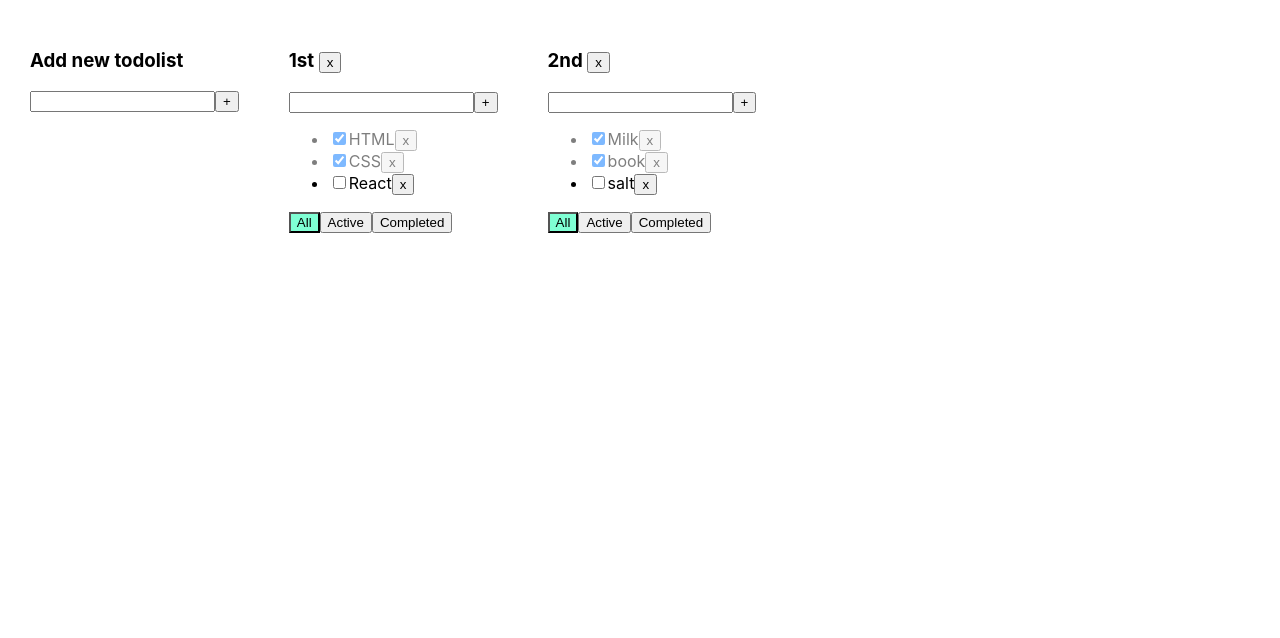
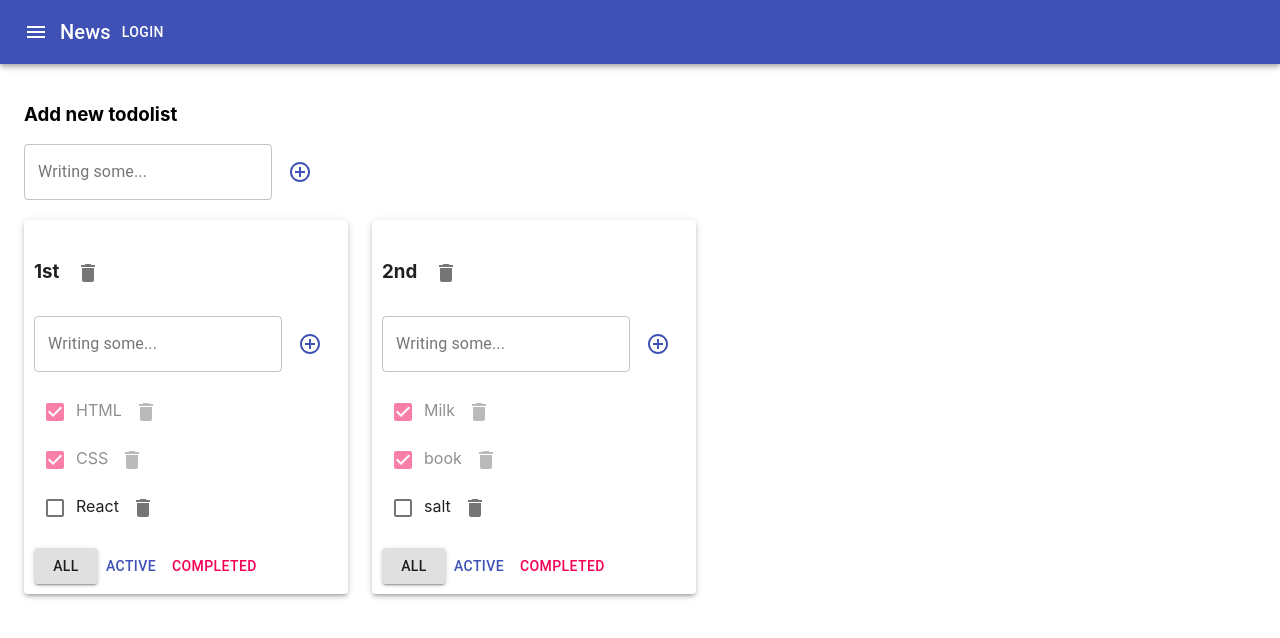
Before and after one commit to Ha1lowe3n/react-todolist, a React (Create React App) app: page / in a window 1280 px wide. Shown: the top 638 px of the page. Built offline with nearby package versions, Linux system fonts and the light colour scheme.

Commit message:
lesson 07: add material-ui, refactor ui

```diff
--- a/package.json
+++ b/package.json
@@ -3,6 +3,8 @@
   "version": "0.1.0",
   "private": true,
   "dependencies": {
+    "@material-ui/core": "^4.11.3",
+    "@material-ui/icons": "^4.11.2",
     "@testing-library/jest-dom": "^4.2.4",
     "@testing-library/react": "^9.3.2",
     "@testing-library/user-event": "^7.1.2",
--- a/src/AddItemForm.tsx
+++ b/src/AddItemForm.tsx
@@ -1,4 +1,7 @@
 import React, { ChangeEvent, KeyboardEvent, useState } from "react";
+
+import { IconButton, TextField } from "@material-ui/core";
+import { ControlPoint } from "@material-ui/icons";
 
 type AddItemFormPropsType = {
     addItem: (title: string) => void;
@@ -6,16 +9,16 @@ type AddItemFormPropsType = {
 
 function AddItemForm({ addItem }: AddItemFormPropsType) {
     const [newTaskTitle, setNewTaskTitle] = useState<string>("");
-    const [error, setError] = useState<string | null>(null);
+    const [error, setError] = useState<boolean>(false);
 
     const addTaskHandler = () => {
         if (newTaskTitle.trim() !== "") {
             addItem(newTaskTitle.trim());
             setNewTaskTitle("");
         } else {
-            setError("Title is required");
+            setError(true);
             setNewTaskTitle("");
-            setTimeout(() => setError(null), 3500);
+            setTimeout(() => setError(false), 3500);
         }
     };
 
@@ -24,19 +27,29 @@ function AddItemForm({ addItem }: AddItemFormPropsType) {
     };
 
     const onKeyPressHandler = (e: KeyboardEvent<HTMLInputElement>) => {
-        setError(null);
+        setError(false);
         if (e.key === "Enter") addTaskHandler();
     };
+
     return (
         <div>
-            <input
-                className={error ? "error" : ""}
+            <TextField
+                label="Writing some..."
+                variant={"outlined"}
+                error={error}
                 value={newTaskTitle}
                 onChange={onChangeHandler}
                 onKeyPress={onKeyPressHandler}
+                helperText={error && "Title is empty"}
             />
-            <button onClick={addTaskHandler}>+</button>
-            {error && <div className={"error-message"}>{error}</div>}
+            <IconButton
+                style={{ padding: "16px" }}
+                aria-label="delete"
+                onClick={addTaskHandler}
+                color={"primary"}
+            >
+                <ControlPoint />
+            </IconButton>
         </div>
     );
 }
--- a/src/App.css
+++ b/src/App.css
@@ -1,27 +1,11 @@
-.App {
-  padding: 30px;
-  display: flex;
+
+.todolists_tasks {
+  margin-left: 0;
+  padding-left: 0;
 }
 
-.App > div {
-  margin-right: 50px;
-}
-
-input {
-  outline:none;
-}
-
-/*Todolist*/
-.error {
-  border: red 1px solid;
-}
-
-.error-message {
-  color: red;
-}
-
-.active-filter {
-  background-color: aquamarine;
+.todolists_tasks li {
+  list-style-type: none;
 }
 
 .is-done {
--- a/src/App.tsx
+++ b/src/App.tsx
@@ -5,6 +5,17 @@ import "./App.css";
 
 import Todolist from "./Todolist";
 import AddItemForm from "./AddItemForm";
+import {
+    AppBar,
+    Button,
+    Container,
+    Grid,
+    IconButton,
+    Paper,
+    Toolbar,
+    Typography,
+} from "@material-ui/core";
+import { Menu } from "@material-ui/icons";
 
 export type TaskType = {
     id: string;
@@ -126,11 +137,25 @@ function App() {
 
     return (
         <div className="App">
-            <div>
+            <AppBar position="static">
+                <Toolbar>
+                    <IconButton edge="start" color="inherit" aria-label="menu">
+                        <Menu />
+                    </IconButton>
+                    <Typography variant="h6">News</Typography>
+                    <Button color="inherit">Login</Button>
+                </Toolbar>
+            </AppBar>
+
+            <Container fixed>
+                <Grid container>
+                    <Grid item style={{ padding: "20px 0px" }}>
                         <h3>Add new todolist</h3>
                         <AddItemForm addItem={addTodolist} />
-            </div>
+                    </Grid>
+                </Grid>
 
+                <Grid container spacing={3}>
                     {todolists.map((tl) => {
                         let tasksForTodoList = tasksObj[tl.id];
 
@@ -140,26 +165,41 @@ function App() {
                             );
                         }
                         if (tl.filter === "completed") {
-                    tasksForTodoList = tasksForTodoList.filter((t) => t.isDone);
+                            tasksForTodoList = tasksForTodoList.filter(
+                                (t) => t.isDone
+                            );
                         }
 
                         return (
+                            <Grid item>
+                                <Paper
+                                    style={{ padding: "10px" }}
+                                    elevation={3}
+                                >
                                     <Todolist
                                         key={tl.id}
                                         todolistId={tl.id}
                                         title={tl.title}
                                         tasks={tasksForTodoList}
-                        changeTodoListFilter={changeTodoListFilter}
+                                        changeTodoListFilter={
+                                            changeTodoListFilter
+                                        }
                                         addTask={addTask}
                                         removeTask={removeTask}
                                         changeCheckStatus={changeCheckStatus}
                                         todoListFilter={tl.filter}
                                         removeTodolist={removeTodolist}
                                         changeTaskTitle={changeTaskTitle}
-                        changeStateTitleTodolist={changeStateTitleTodolist}
+                                        changeStateTitleTodolist={
+                                            changeStateTitleTodolist
+                                        }
                                     />
+                                </Paper>
+                            </Grid>
                         );
                     })}
+                </Grid>
+            </Container>
         </div>
     );
 }
--- a/src/EditableSpan.tsx
+++ b/src/EditableSpan.tsx
@@ -1,4 +1,5 @@
 import React, { ChangeEvent, useState } from "react";
+import { TextField } from "@material-ui/core";
 
 type EditableSpanPropsType = {
     title: string;
@@ -13,20 +14,25 @@ function EditableSpan({ title, onChangeTitle }: EditableSpanPropsType) {
         setEditMode(true);
         setStateTitle(title);
     };
+
     const deactivateEditMode = () => setEditMode(false);
+
     const onChangeHandler = (e: ChangeEvent<HTMLInputElement>) => {
         setStateTitle(e.currentTarget.value);
         onChangeTitle(e.currentTarget.value);
     };
 
     return editMode ? (
-        <input
+        <TextField
             value={stateTitle}
             onBlur={deactivateEditMode}
             onChange={onChangeHandler}
+            autoFocus
         />
     ) : (
-        <span onDoubleClick={activateEditMode}>{title}</span>
+        <span style={{ cursor: "pointer" }} onDoubleClick={activateEditMode}>
+            {title}
+        </span>
     );
 }
 
--- a/src/Todolist.tsx
+++ b/src/Todolist.tsx
@@ -3,6 +3,8 @@ import React, { MouseEvent } from "react";
 import { TaskType, FilterValuesType } from "./App";
 import AddItemForm from "./AddItemForm";
 import EditableSpan from "./EditableSpan";
+import { Button, Checkbox, IconButton } from "@material-ui/core";
+import { Delete } from "@material-ui/icons";
 
 type PropsType = {
     todolistId: string;
@@ -44,22 +46,20 @@ function Todolist({
 
         return (
             <li key={task.id} className={task.isDone ? "is-done" : ""}>
-                <input
-                    type="checkbox"
-                    checked={task.isDone}
-                    onChange={onChangeInput}
-                />
+                <Checkbox checked={task.isDone} onChange={onChangeInput} />
                 <EditableSpan
                     title={task.title}
                     onChangeTitle={onChangeTitle}
                 />
-                <button onClick={btnRemoveTask}>x</button>
+                <IconButton aria-label="delete" onClick={btnRemoveTask}>
+                    <Delete />
+                </IconButton>
             </li>
         );
     });
 
     const filterTodoList = (e: MouseEvent<HTMLButtonElement>) => {
-        switch (e.currentTarget.innerText) {
+        switch (e.currentTarget.childNodes[0].textContent) {
             case "Active":
                 return changeTodoListFilter("active", todolistId);
             case "Completed":
@@ -82,35 +82,37 @@ function Todolist({
                     title={title}
                     onChangeTitle={changeTodolistTitle}
                 />{" "}
-                <button onClick={deleteTodolist}>x</button>
+                <IconButton aria-label="delete" onClick={deleteTodolist}>
+                    <Delete />
+                </IconButton>
             </h3>
             <AddItemForm addItem={addItem} />
 
-            <ul>{tasksTodolist}</ul>
+            <ul className={"todolists_tasks"}>{tasksTodolist}</ul>
 
             <div>
-                <button
-                    className={todoListFilter === "all" ? "active-filter" : ""}
+                <Button
+                    variant={todoListFilter === "all" ? "contained" : "text"}
                     onClick={filterTodoList}
                 >
                     All
-                </button>
-                <button
-                    className={
-                        todoListFilter === "active" ? "active-filter" : ""
-                    }
+                </Button>
+                <Button
+                    color={"primary"}
+                    variant={todoListFilter === "active" ? "contained" : "text"}
                     onClick={filterTodoList}
                 >
                     Active
-                </button>
-                <button
-                    className={
-                        todoListFilter === "completed" ? "active-filter" : ""
+                </Button>
+                <Button
+                    color={"secondary"}
+                    variant={
+                        todoListFilter === "completed" ? "contained" : "text"
                     }
                     onClick={filterTodoList}
                 >
                     Completed
-                </button>
+                </Button>
             </div>
         </div>
     );
```
Also changed, not shown: 1 other file (tests, documents, lock files or other folders). Lines whose indentation alone changed are shown as unchanged.
